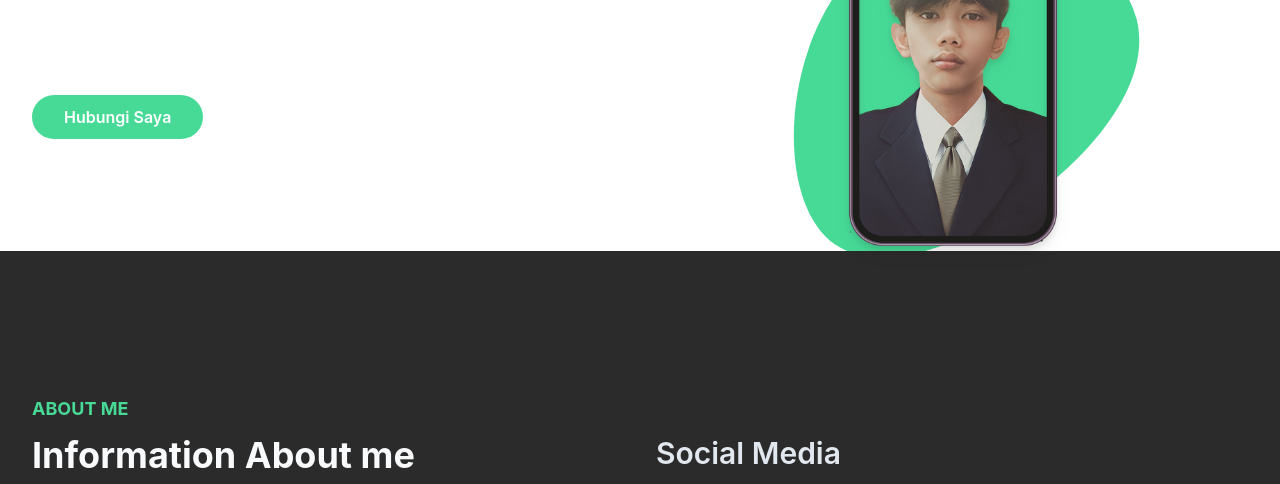
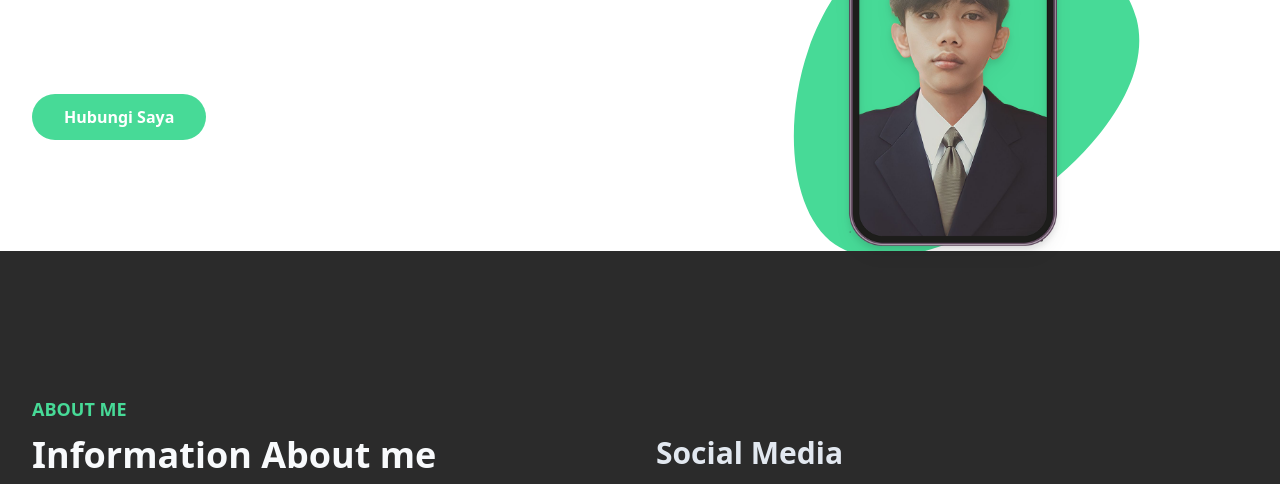
Before and after one commit to bezicalboy/bezicalboy.github.io, a website: page index.html in a window 1280 px wide. Shown: the part 373-857 px from the top of the page. Drawn offline with Linux system fonts and the light colour scheme.

Commit message:
new html

```diff
--- a/index.html
+++ b/index.html
@@ -5,7 +5,7 @@
     <meta http-equiv="X-UA-Compatible" content="IE=edge" />
     <meta name="viewport" content="width=device-width, initial-scale=1.0" />
     <title>Portofolio</title>
-    <link rel="stylesheet" href="dist/output.css" />
+    <link rel="stylesheet" href="build.css" />
   </head>
   <body class="bg-white">
     <!-- header start -->
```
Also changed, not shown: build.css (added), final.css (deleted).
